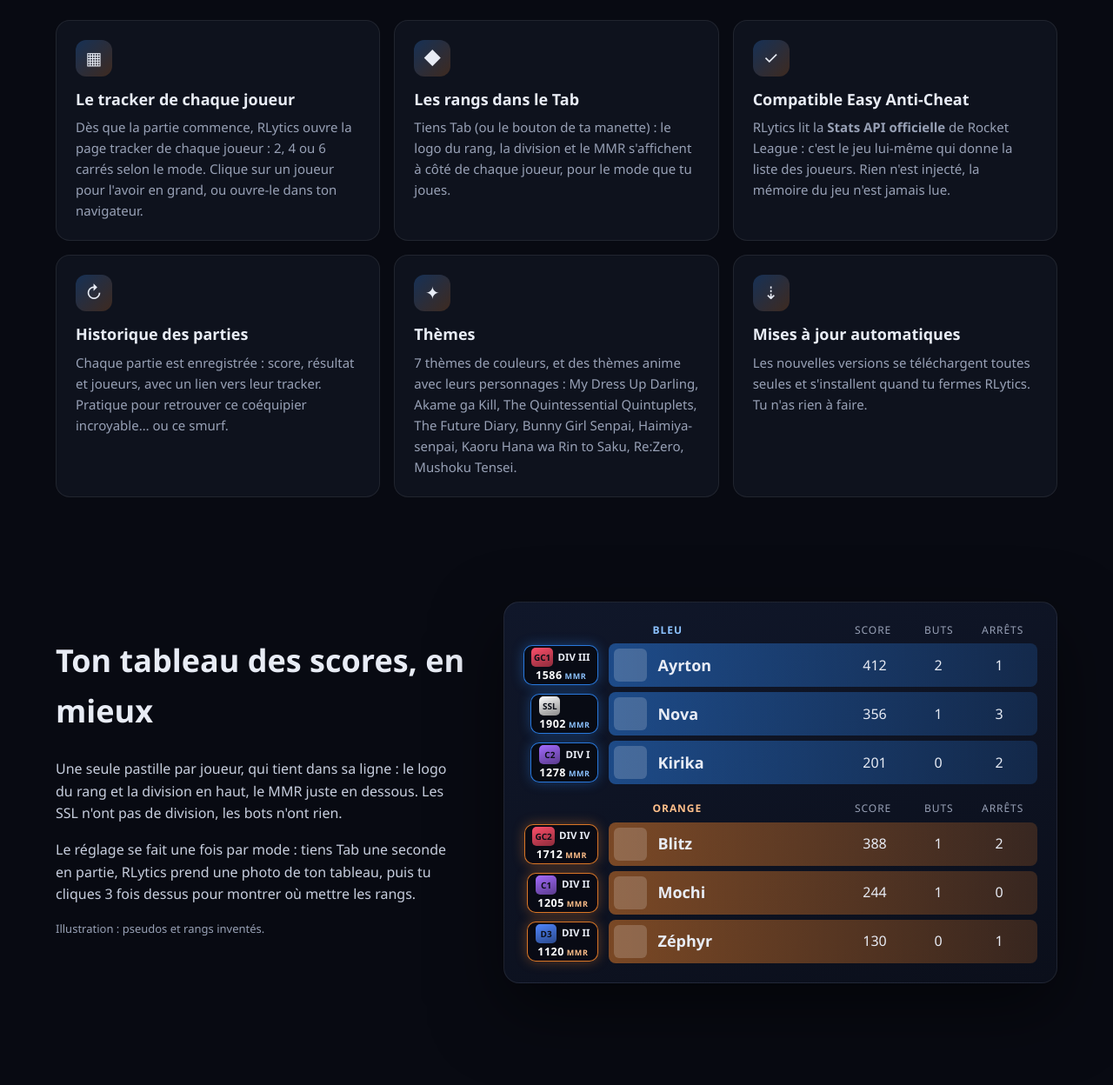
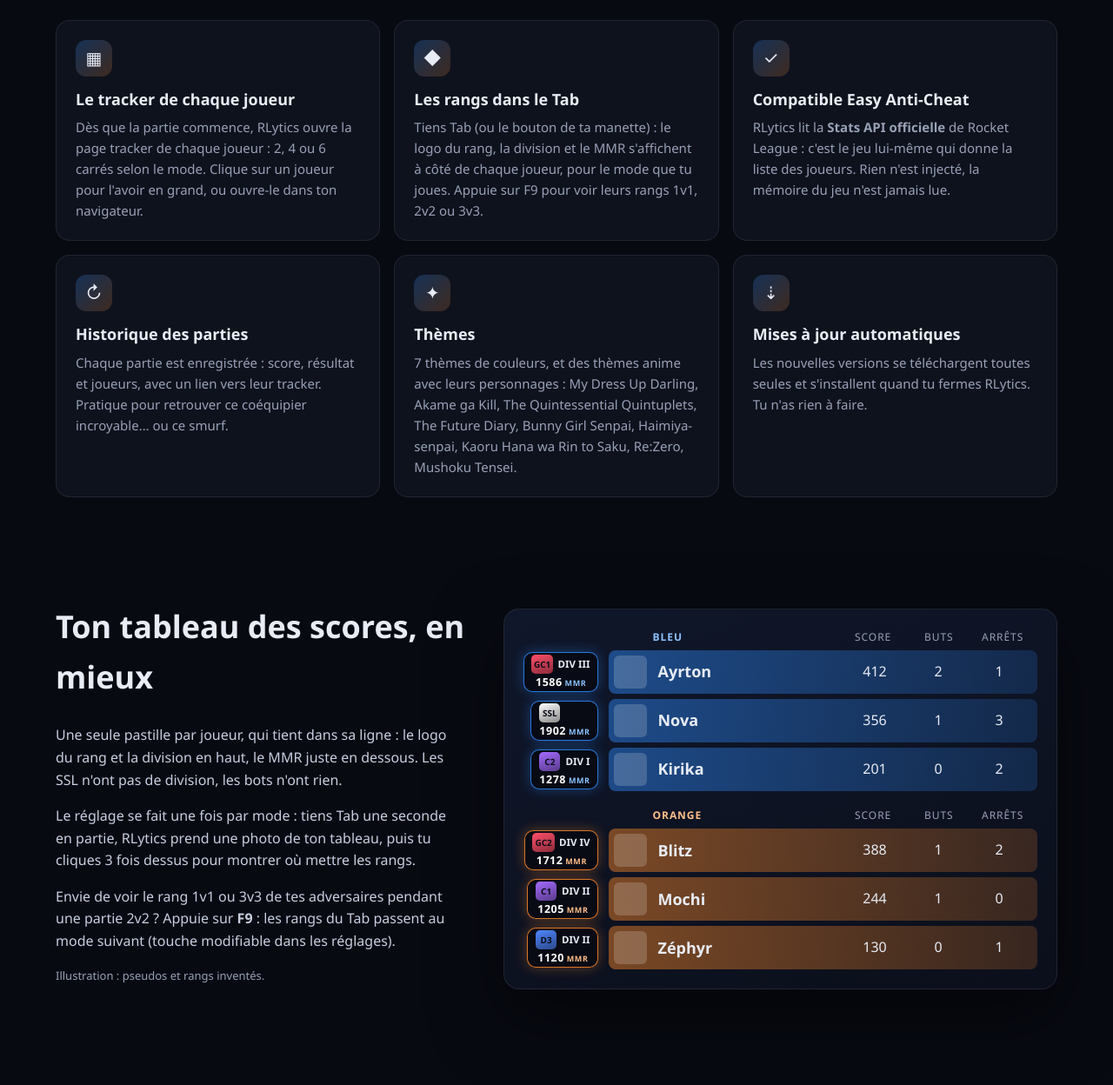
Before and after one commit to ayusecour-stack/rlytics, a plain HTML site: page docs/index.html in a window 1280 px wide. Shown: the part 853-2101 px from the top of the page at 87% size. Drawn offline with Linux system fonts and the light colour scheme; no server answers.

Commit message:
Site : touche F9 pour changer le mode des rangs du Tab (1.4.3)
Co-Authored-By: Claude Opus 5.5 <noreply@anthropic.com>

```diff
--- a/docs/index.html
+++ b/docs/index.html
@@ -65,7 +65,7 @@
         <article class="feat">
           <div class="ico">◆</div>
           <h3>Les rangs dans le Tab</h3>
-          <p>Tiens Tab (ou le bouton de ta manette) : le logo du rang, la division et le MMR s'affichent à côté de chaque joueur, pour le mode que tu joues.</p>
+          <p>Tiens Tab (ou le bouton de ta manette) : le logo du rang, la division et le MMR s'affichent à côté de chaque joueur, pour le mode que tu joues. Appuie sur F9 pour voir leurs rangs 1v1, 2v2 ou 3v3.</p>
         </article>
         <article class="feat">
           <div class="ico">✓</div>
@@ -96,6 +96,7 @@
         <h2>Ton tableau des scores, en mieux</h2>
         <p>Une seule pastille par joueur, qui tient dans sa ligne : le logo du rang et la division en haut, le MMR juste en dessous. Les SSL n'ont pas de division, les bots n'ont rien.</p>
         <p>Le réglage se fait une fois par mode : tiens Tab une seconde en partie, RLytics prend une photo de ton tableau, puis tu cliques 3 fois dessus pour montrer où mettre les rangs.</p>
+        <p>Envie de voir le rang 1v1 ou 3v3 de tes adversaires pendant une partie 2v2 ? Appuie sur <b>F9</b> : les rangs du Tab passent au mode suivant (touche modifiable dans les réglages).</p>
         <p class="small">Illustration : pseudos et rangs inventés.</p>
       </div>
       <div class="board" aria-label="Exemple de tableau des scores avec les rangs RLytics">
```
